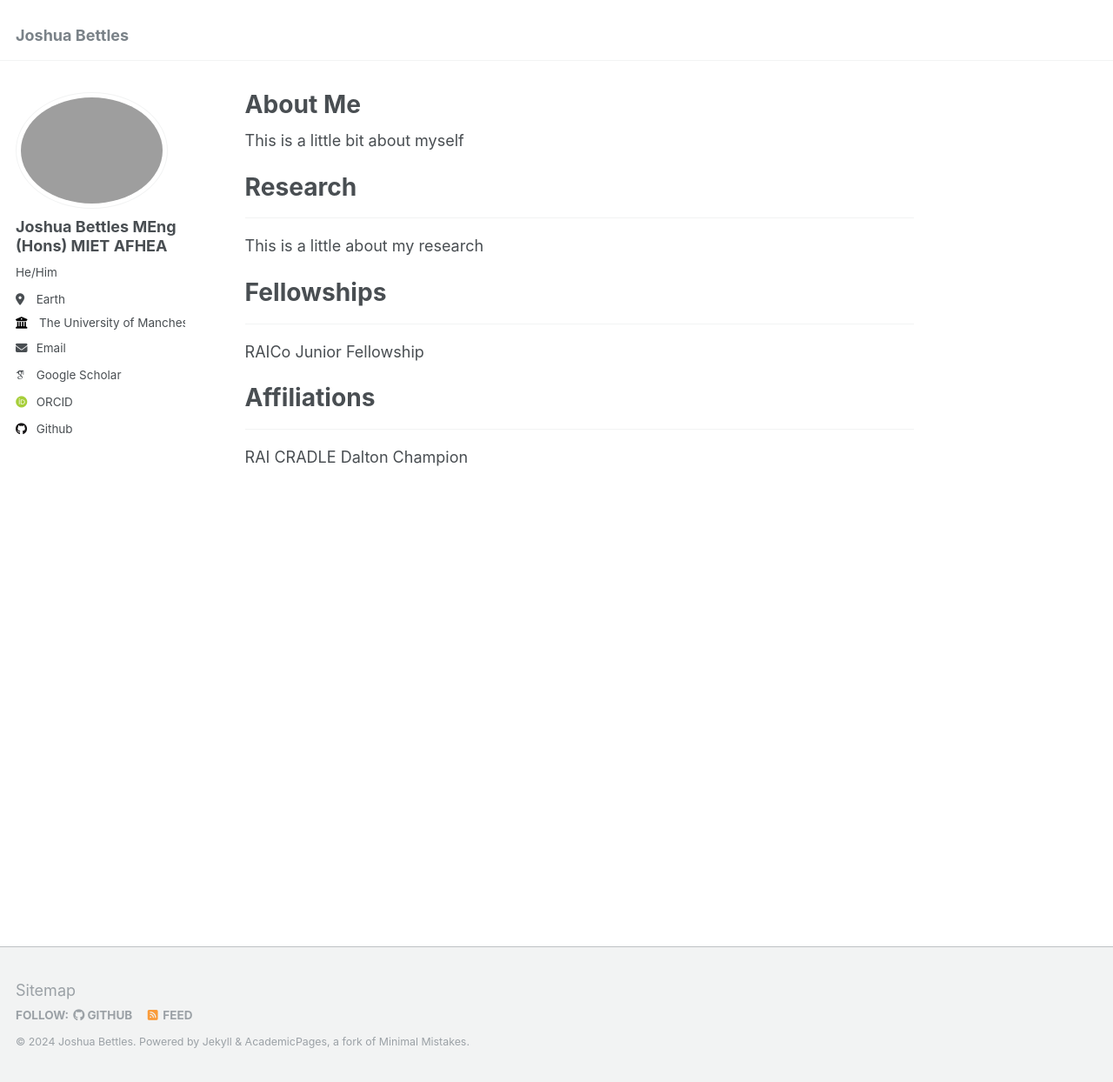
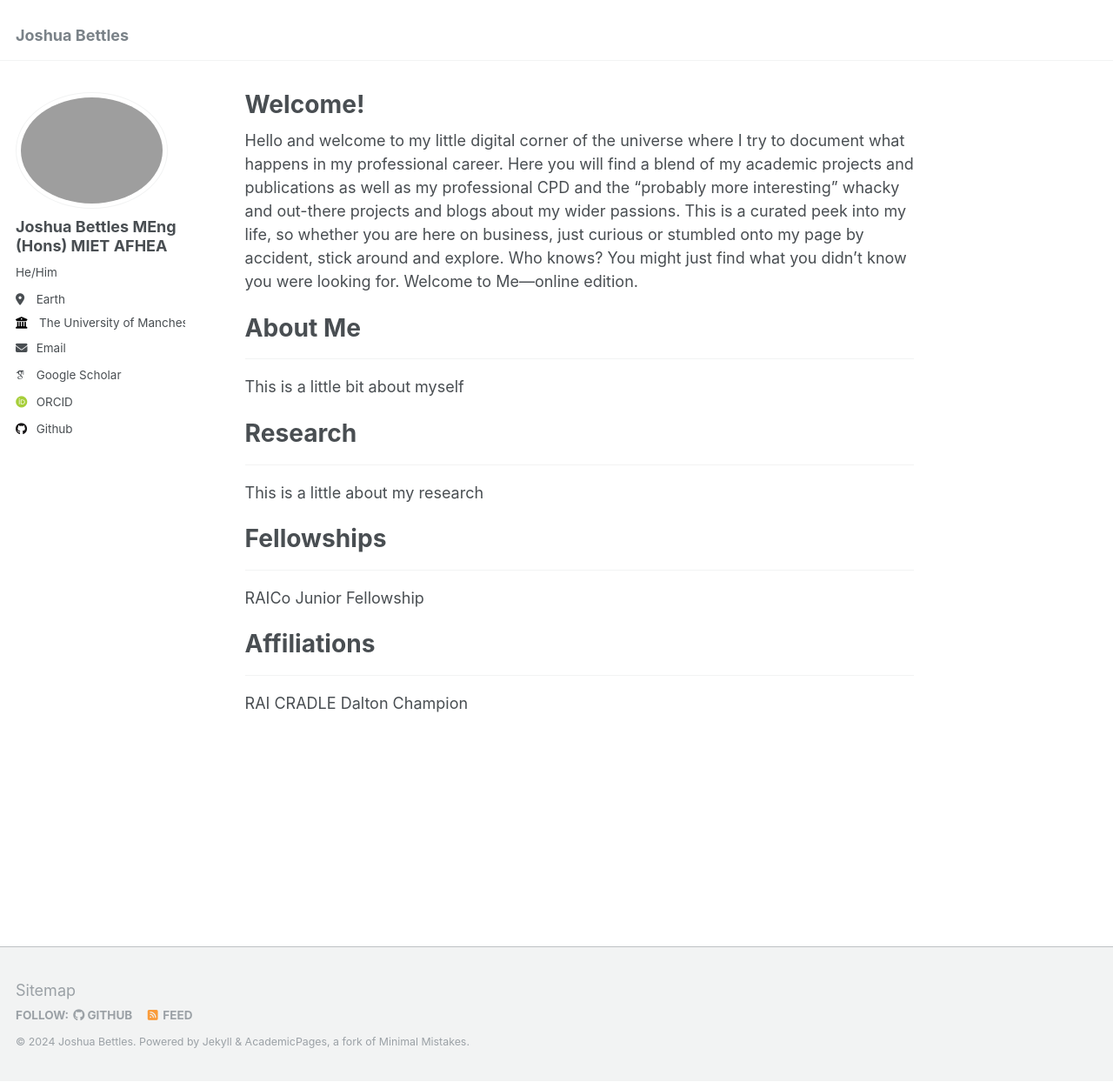
Before and after one commit to Joshua-Bettles/joshua-bettles.github.io, a Jekyll site: the page built from _pages/about.md, in a window 1280 px wide and 1244 px high. Shown: the whole window at 87% size. Built offline with Jekyll 4.4.1, drawn with Linux system fonts in a browser that asks for light colours; some web fonts are replaced.

Commit message:
Update about.md

```diff
--- a/_pages/about.md
+++ b/_pages/about.md
@@ -1,11 +1,18 @@
 ---
 permalink: /
-title: "About Me"
+title: "Welcome!"
 author_profile: true
 redirect_from:
   - /about/
   - /about.html
 ---
+
+Hello and welcome to my little digital corner of the universe where I try to document what happens in my professional career. Here you will find a blend of my academic projects and publications as well as my professional CPD and the "probably more interesting" whacky and out-there projects and blogs about my wider passions. This is a curated peek into my life, so whether you are here on business, just curious or stumbled onto my page by accident, stick around and explore. Who knows? You might just find what you didn’t know you were looking for. Welcome to Me—online edition.
+
+
+About Me
+======
+------
 
 This is a little bit about myself
 
```
